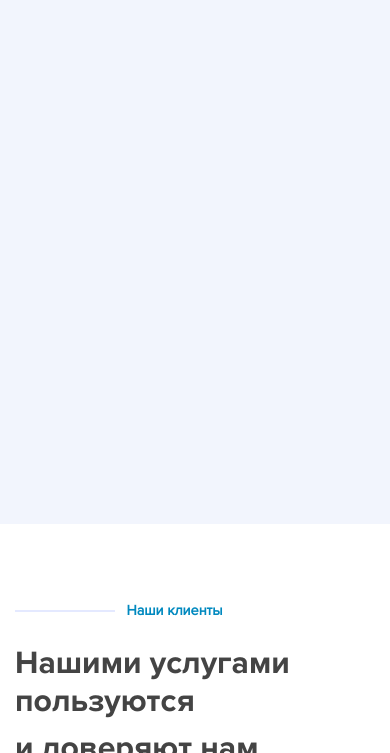
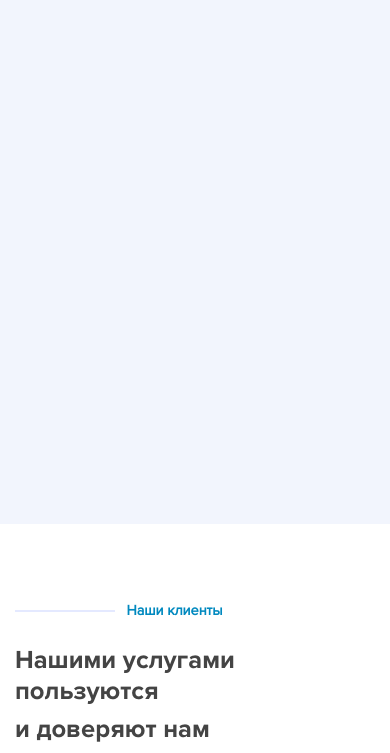
Before and after one commit to dragoonzx/test, a website: page client/index.html in a window 390 px wide. Shown: the part 296-1049 px from the top of the page. Drawn offline with Linux system fonts and the light colour scheme.

Commit message:
mobile friendly v1

```diff
--- a/client/index.html
+++ b/client/index.html
@@ -265,7 +265,7 @@
             <p style="font-size:14px;color:#c7c9cd">30.04.2019 11:32</p>
           </div>
         </div></a>
-        <div class="col-md-4 on-hover" style="padding-right:0">
+        <div class="col-md-4 on-hover cool" style="padding-right:0">
           <img
             src="./resources/engelsa1.jpg"
             width="100%"
--- a/client/sass/style.sass
+++ b/client/sass/style.sass
@@ -25,6 +25,8 @@ h4
   font: 100% $font-stack-bold
   font-weight: bold
   color: #444444
+  @include screen('mobile')
+    font-size: 1.6rem !important
 .button-adapt
   @include screen('mobile')
     padding-top: 50px
@@ -100,10 +102,16 @@ h4
   background-color: black
   position: relative
   top: -317.5px
+  @include screen('mobile')
+    opacity: 0
+.cool
+  @include screen('mobile')
+    padding-right: 15px !important
 .news-pics
   padding-top: 60px
   @include screen('mobile')
     padding-top: 30px
+    height: auto !important
 .news-text
   position: absolute
   display: block
@@ -170,6 +178,8 @@ h4
 
 .news
   height: 675px
+  @include screen('mobile')
+    height: auto
 .foot-img-adapt
   @include screen('mobile')
     padding-left: 15px !important
```
Also changed, not shown: client/style/style.css, 2 other files.
